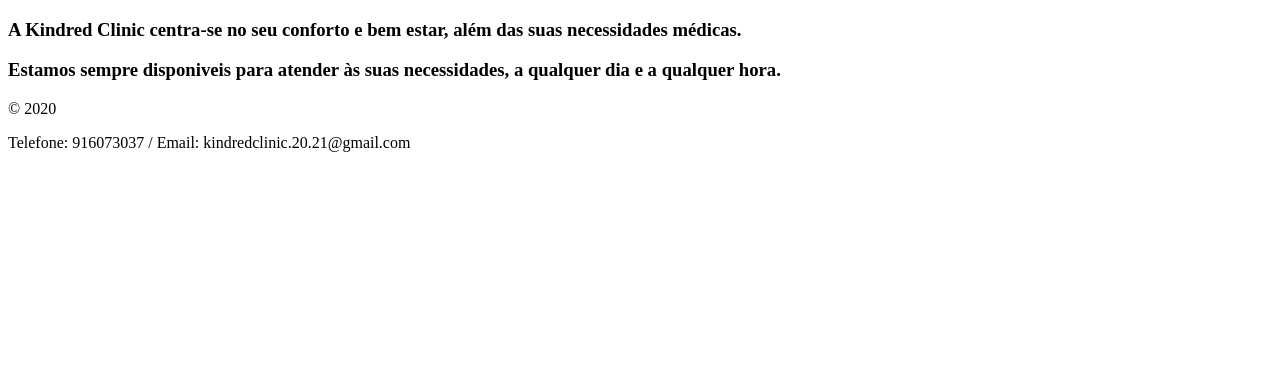
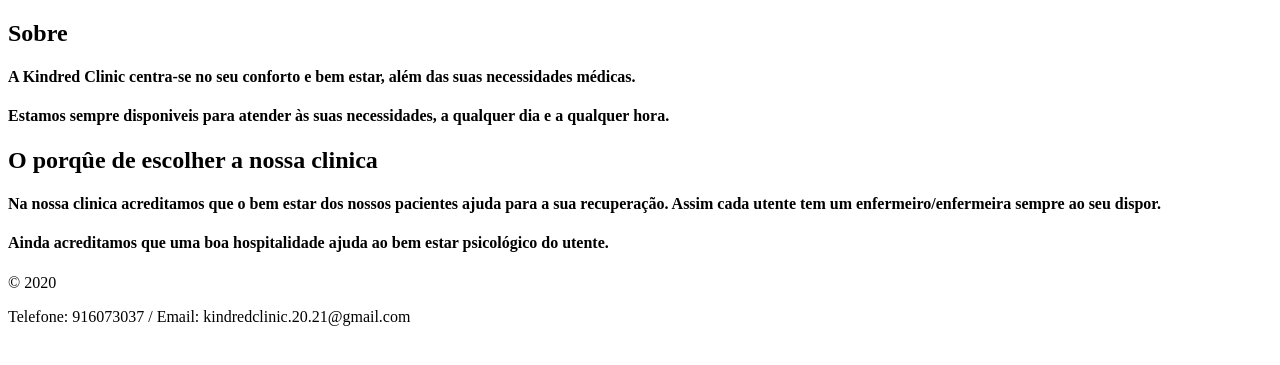
Before and after one commit to KindredClinic/Web-KindredClinic, a Yii app: template frontend/views/site/index.php in a window 1280 px wide. Shown: the top 365 px of the page. Run offline with PHP 8.4 and a stand-in for Yii, Linux system fonts and the light colour scheme; the template is opened without the code that fills it, so the values that code supplies are empty; some libraries are stand-ins or nearby versions.

Commit message:
Alguns updates ao frontend

```diff
--- a/frontend/views/site/index.php
+++ b/frontend/views/site/index.php
@@ -32,7 +32,15 @@
 
     <div>
 
-        <h3> A Kindred Clinic centra-se no seu conforto e bem estar, além das suas necessidades médicas.</h3>
-        <h3> Estamos sempre disponiveis para atender às suas necessidades, a qualquer dia e a qualquer hora.</h3>
+        <h2>Sobre</h2>
+        <h4> A Kindred Clinic centra-se no seu conforto e bem estar, além das suas necessidades médicas.</h4>
+        <h4> Estamos sempre disponiveis para atender às suas necessidades, a qualquer dia e a qualquer hora.</h4>
     </div>
+
+    <div>
+        <h2>O porqûe de escolher a nossa clinica</h2>
+        <h4> Na nossa clinica acreditamos que o bem estar dos nossos pacientes ajuda para a sua recuperação. Assim cada utente tem um enfermeiro/enfermeira sempre ao seu dispor.</h4>
+        <h4> Ainda acreditamos que uma boa hospitalidade ajuda ao bem estar psicológico do utente.</h4>
+    </div>
+
 </div>
```
